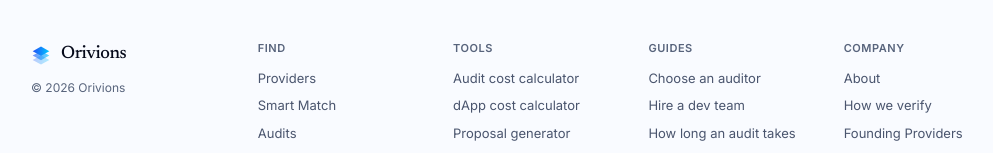
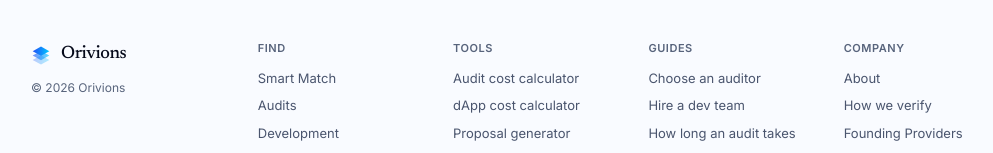
Before and after one commit to JakeMalarczyk/Orivions, a Next.js app in the folder orivions-app/: page /blog/anchor-security-checklist in a window 1280 px wide. Shown: the part 6469-6622 px from the top of the page, without its empty margins (129-1122 px from the left). Built offline with nearby package versions, Linux system fonts and the light colour scheme; no server answers.

Commit message:
Site: Smart Match first, provider directory out of the nav (Footer.tsx)
Removed 'Providers' link from the footer component.

```diff
--- a/orivions-app/components/Footer.tsx
+++ b/orivions-app/components/Footer.tsx
@@ -7,7 +7,6 @@ const GROUPS: { title: string; links: { href: string; label: string }[] }[] = [
   {
     title: 'Find',
     links: [
-      { href: '/providers', label: 'Providers' },
       { href: '/smart-match', label: 'Smart Match' },
       { href: '/solana-smart-contract-audits', label: 'Audits' },
       { href: '/solana-development-companies', label: 'Development' },
```
